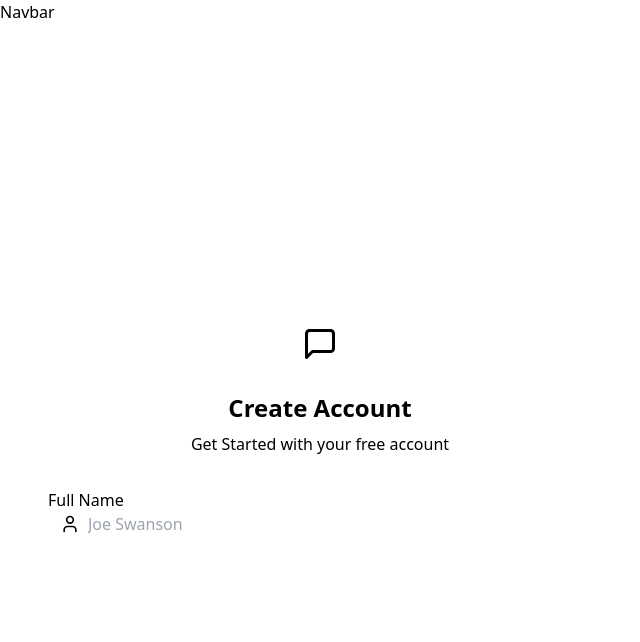
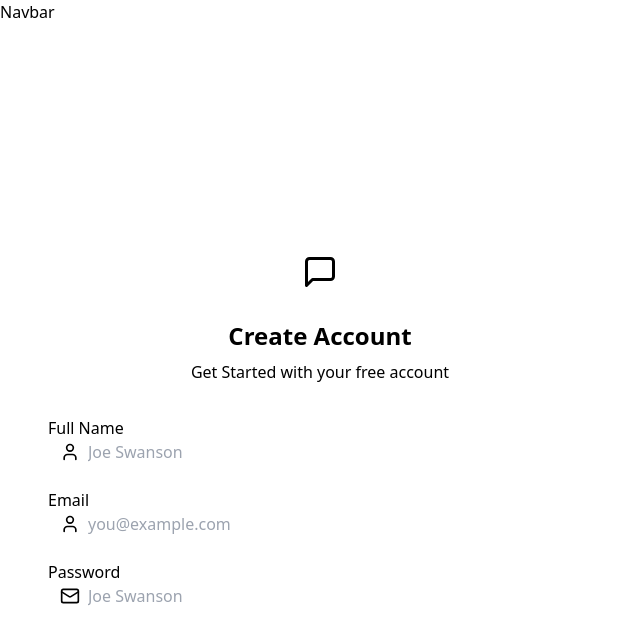
Before and after one commit to Antariksh2k04/Vartalap, a React (Vite) app in the folder Frontend/: page /signup in a window 1280 px wide. Shown: the top 642 px of the page, without its empty margins (0-640 px from the left). Built offline with nearby package versions, Linux system fonts and the light colour scheme; no server answers.

Commit message:
Commiting before experimenting

```diff
--- a/Frontend/src/pages/SignUpPage.jsx
+++ b/Frontend/src/pages/SignUpPage.jsx
@@ -1,8 +1,8 @@
 import React, { useState } from 'react'
 import { useAuthStore } from '../store/useAuthStore.js';
-import { MessageSquare,User } from "lucide-react";
+import { Mail, MessageSquare, User } from "lucide-react";
 
-const SignUpPage = ()=> {
+const SignUpPage = () => {
 
   const [showPassword, setShowPassword] = useState(false);
   const [formData, setFormData] = useState({
@@ -11,9 +11,9 @@
     password: "",
   });
 
-  console.log("\n\n",useAuthStore(),"\n\n");
+  console.log("\n\n", useAuthStore(), "\n\n");
 
-  const {signUp, isSigningUp} = useAuthStore();
+  const { signUp, isSigningUp } = useAuthStore();
 
   const validateForm = () => { };
   const handleSubmit = (e) => {
@@ -53,11 +53,53 @@
                 </div>
 
                 <input
+                  type="text"
+                  className={`input input-bordered w-full pl-10`}
+                  placeholder='Joe Swanson'
+                  value={formData.fullName}
+                  onChange={(e) => { setFormData({ ...formData, fullName: e.target.value }) }}
+                />
+              </div>
+
+            </div>
+
+            <div className="form-control">
+              <label className='label'>
+                <span className='label-text font-medium'>Email</span>
+              </label>
+
+              <div className='relative'>
+                <div className='absolute inset-y-0 left-0 pl-3 flex items-center pointer-events-none'>
+                  <User className="size-5 text-base-content/40" />
+                </div>
+
+                <input
+                  type="email"
+                  className={`input input-bordered w-full pl-10`}
+                  placeholder='you@example.com'
+                  value={formData.email}
+                  onChange={(e) => { setFormData({ ...formData, email: e.target.value }) }}
+                />
+              </div>
+
+            </div>
+
+            <div className="form-control">
+              <label className='label'>
+                <span className='label-text font-medium'>Password</span>
+              </label>
+
+              <div className='relative'>
+                <div className='absolute inset-y-0 left-0 pl-3 flex items-center pointer-events-none'>
+                  <Mail className="size-5 text-base-content/40" />
+                </div>
+
+                <input
                 type="text"
                 className={`input input-bordered w-full pl-10`}
                 placeholder='Joe Swanson'
-                value={formData.fullName}
-                onChange={(e)=>{setFormData({...formData,fullName:e.target.value})}}
+                value={formData.password}
+                onChange={(e)=>{setFormData({...formData,password:e.target.value})}}
                  />
               </div>
 
```
